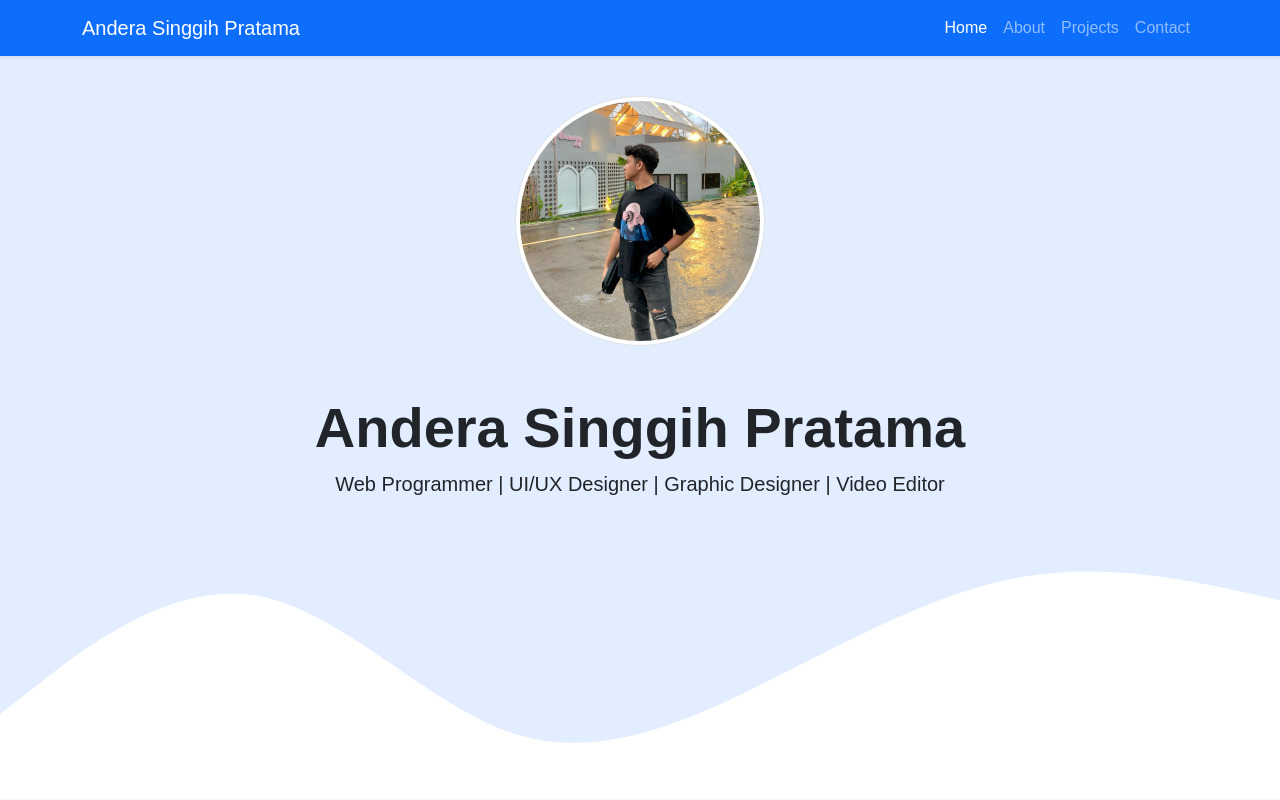
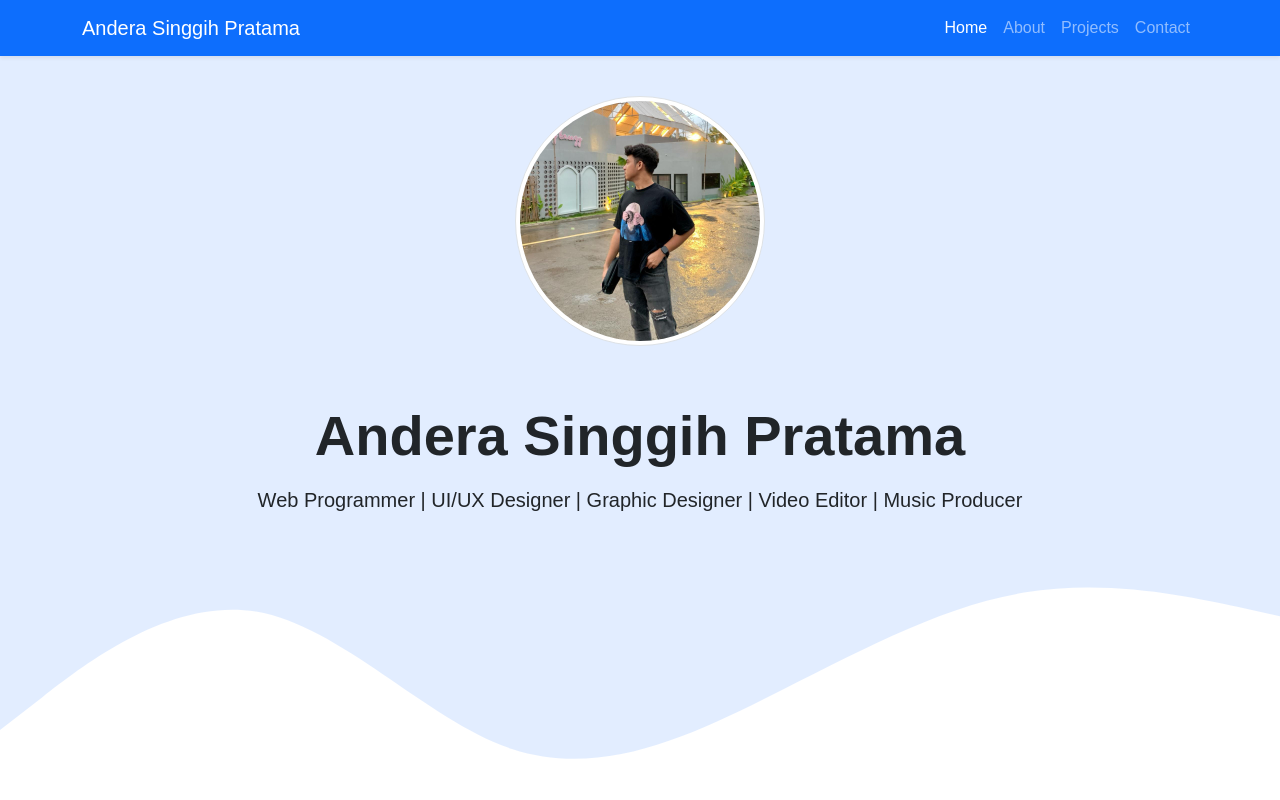
Before and after one commit to anderasinggih/amityville, a plain HTML site: page index.html in a window 1280 px wide. Shown: the top 800 px of the page. Drawn offline with nearby package versions, Linux system fonts and the light colour scheme.

Commit message:
setting margin nama

```diff
--- a/css/style.css
+++ b/css/style.css
@@ -19,6 +19,6 @@ body {
   background-color: #e2edff;
 }
 
-section{
-    padding-top: 5rem;
+section {
+  padding-top: 5rem;
 }
--- a/index.html
+++ b/index.html
@@ -39,8 +39,8 @@
     <!--Jumbotron Start-->
     <section class="jumbotron text-center">
       <img src="img/profile.jpg" alt="Andera Singgih" width="250" class="rounded-circle img-thumbnail mb-5" />
-      <h1 class="display-4 fw-semibold">Andera Singgih Pratama</h1>
-      <p class="lead fw-medium">Web Programmer | UI/UX Designer | Graphic Designer | Video Editor</p>
+      <h1 class="display-4 fw-semibold m-2">Andera Singgih Pratama</h1>
+      <p class="lead fw-medium m-3">Web Programmer | UI/UX Designer | Graphic Designer | Video Editor | Music Producer</p>
       <svg xmlns="http://www.w3.org/2000/svg" viewBox="0 0 1440 320">
         <path
           fill="#fff"
```
